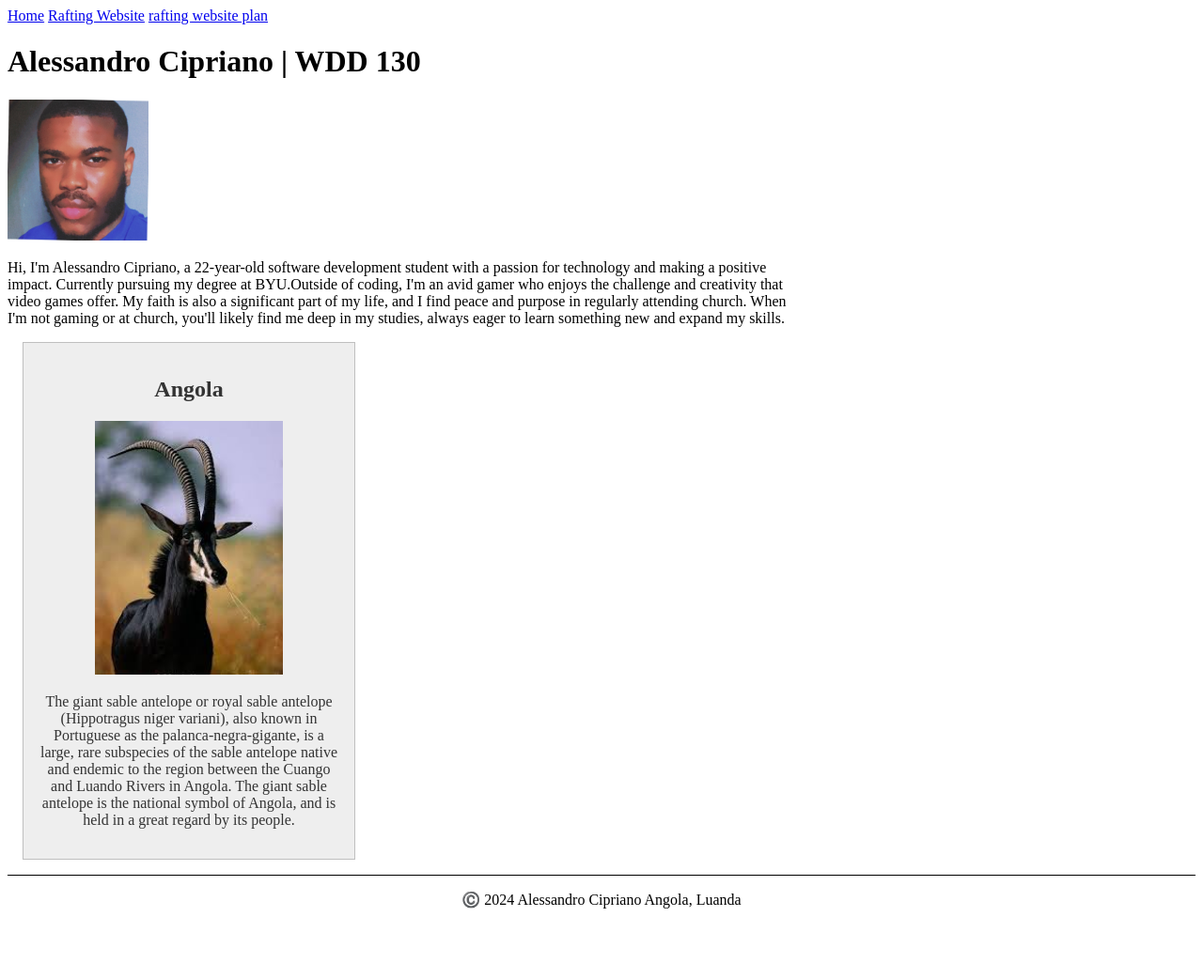
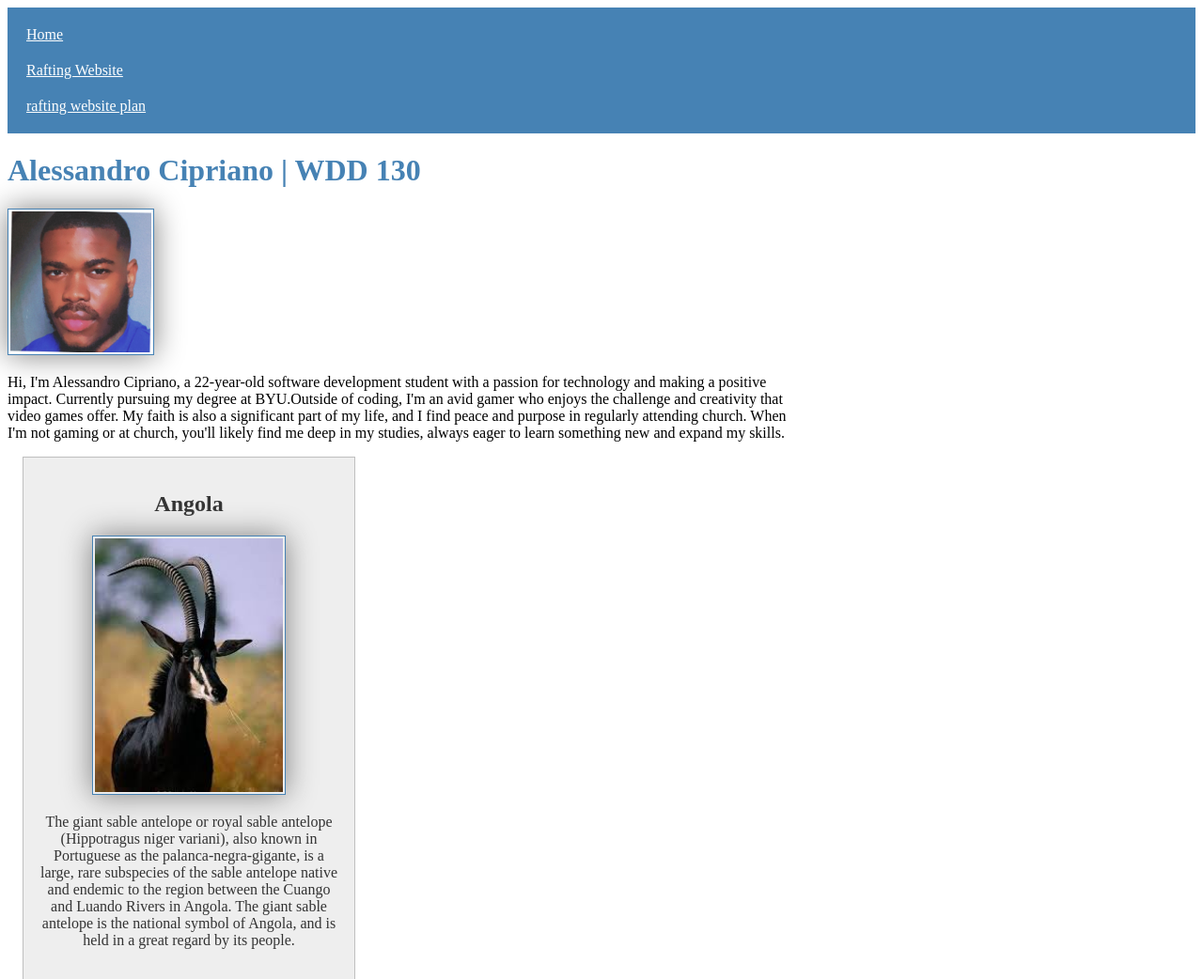
Before and after one commit to alyxx3ds/wdd130, a plain HTML site: page index.html in a window 1280 px wide. Shown: the top 1042 px of the page at 94% size. Before the commit the page ends 983 px from the top, so only its background shows below. Drawn offline with Linux system fonts and the light colour scheme.

Commit message:
ver.0.03

```diff
--- a/index.html
+++ b/index.html
@@ -1,6 +1,8 @@
 <!DOCTYPE html>
 <html lang="en">
 <head>
+   <meta name="Author" content="Alessandro Cipriano">
+   <meta name="Description" content="Alessandro's home page">
    <link rel="stylesheet" href="styles/styles.css">
    <meta charset="UTF-8">
    <meta name="viewport" content="width=device-width, initial-scale=1.0">
--- a/styles/styles.css
+++ b/styles/styles.css
@@ -1,3 +1,26 @@
+nav {
+   background-color: steelblue;
+   padding: 10px;
+}
+
+nav a {
+   color: white;
+   display: block;
+   padding: 10px;
+}
+
+h1 {
+   color: steelblue;
+}
+
+img {
+   width: 150px;
+   height: auto;
+   border: 1px solid steelblue;
+   padding: 2px;
+   box-shadow: 0 0 30px gray;
+}
+
 main {
    max-width: 840px;
 }
```
